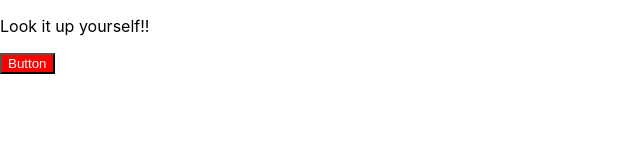
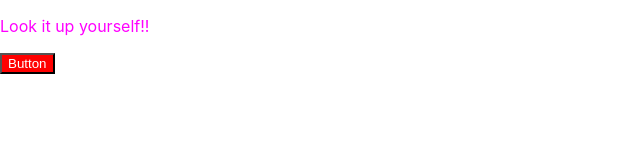
Before and after one commit to HasanTusher/next-app, a Next.js app: page /about in a window 1280 px wide. Shown: the top 160 px of the page, without its empty margins (0-640 px from the left). Built offline with nearby package versions, Linux system fonts and the light colour scheme.

Commit message:
_document.tsx created

```diff
--- a/components/Button.tsx
+++ b/components/Button.tsx
@@ -4,6 +4,5 @@ import React, {ComponentProps} from "react";
 
 
 export function Button({props}: any){
-        console.log(props)
         return <button type="button" className={styles.error} onClick={props.yay}>Button</button>
 }
--- /dev/null
+++ b/pages/_document.tsx
@@ -0,0 +1,22 @@
+import Document, {Html, Head, Main,NextScript} from "next/document";
+
+
+export default class CustomDocument extends Document {
+     render(){
+
+         return (
+             <Html>
+                 <Head>
+                     <meta property="custom" content="yolo"/>
+                 </Head>
+                 <body>
+                     <Main/>
+                 </body>
+                 <NextScript/>
+             </Html>
+
+         )
+
+
+     }
+}
--- a/pages/about.tsx
+++ b/pages/about.tsx
@@ -11,7 +11,7 @@ function nay() {
 }
 
 function About() {
-    return <div>
+    return <div className="yay">
         <p>Look it up yourself!!</p>
          <Button props={{yay: nay}}/>
     </div>
--- a/styles/globals.css
+++ b/styles/globals.css
@@ -14,3 +14,7 @@ a {
 * {
   box-sizing: border-box;
 }
+
+.yay {
+  color: magenta;
+}
```
